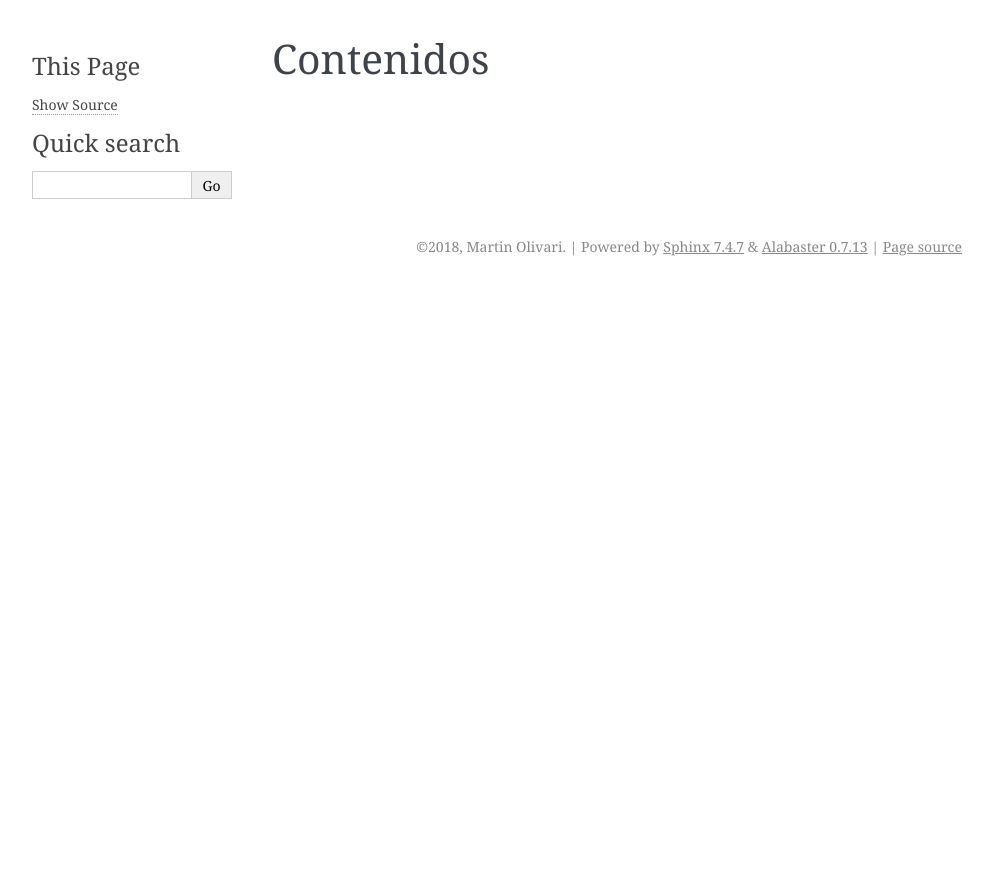
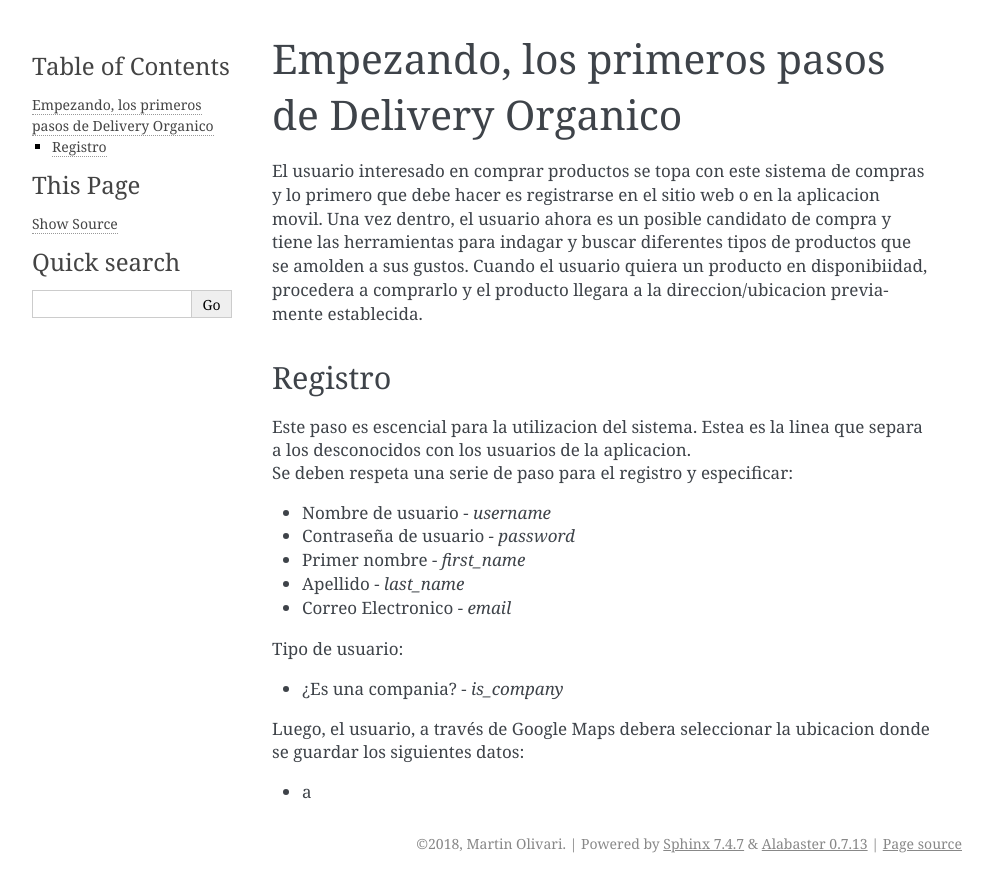
Before and after one commit to deliveryorganico/backend, a Sphinx documentation site: the page built from docs/source/contenidos.rst, in a window 1280 px wide. Shown: the top 892 px of the page, without its empty margins (148-1141 px from the left). Built offline with Sphinx 7.4.7, drawn with Linux system fonts in a browser that asks for light colours.

Commit message:
Contenidos

```diff
--- a/docs/source/contenidos.rst
+++ b/docs/source/contenidos.rst
@@ -1,2 +1,29 @@
-Contenidos
-==========
+==================================================
+Empezando, los primeros pasos de Delivery Organico
+==================================================
+
+El usuario interesado en comprar productos se topa con este sistema de compras y lo primero que debe hacer es
+registrarse en el sitio web o en la aplicacion movil. Una vez dentro, el usuario ahora es un posible candidato
+de compra y tiene las herramientas para indagar y buscar diferentes tipos de productos que se amolden a sus
+gustos. Cuando el usuario quiera un producto en disponibiidad, procedera a comprarlo y el producto llegara a
+la direccion/ubicacion previamente establecida.
+
+Registro
+--------
+
+| Este paso es escencial para la utilizacion del sistema. Estea es la linea que separa a los desconocidos con los usuarios de la aplicacion.
+| Se deben respeta una serie de paso para el registro y especificar:
+
+- Nombre de usuario - *username*
+- Contraseña de usuario - *password*
+- Primer nombre - *first_name*
+- Apellido - *last_name*
+- Correo Electronico - *email*
+
+| Tipo de usuario:
+
+- ¿Es una compania? - *is_company*
+
+| Luego, el usuario, a través de Google Maps debera seleccionar la ubicacion donde se guardar los siguientes datos:
+
+- a
```
